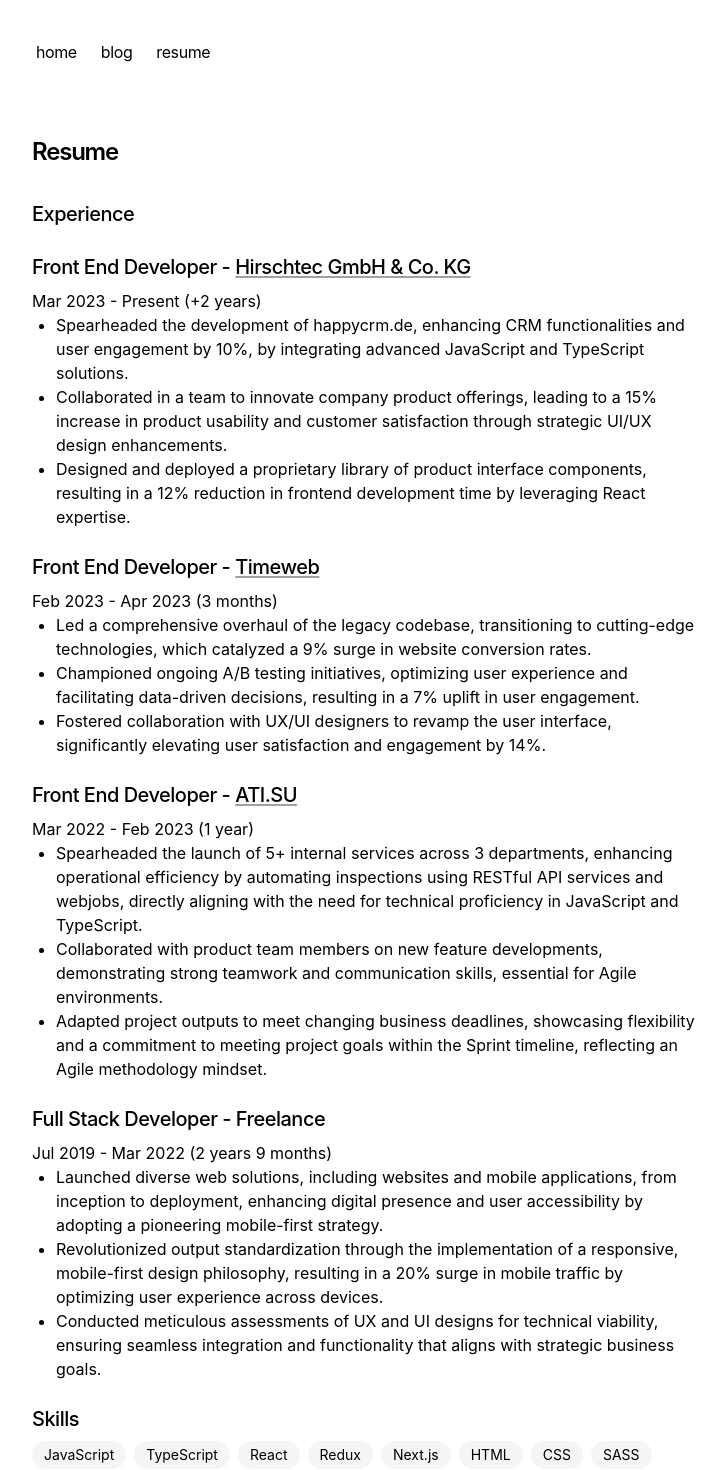
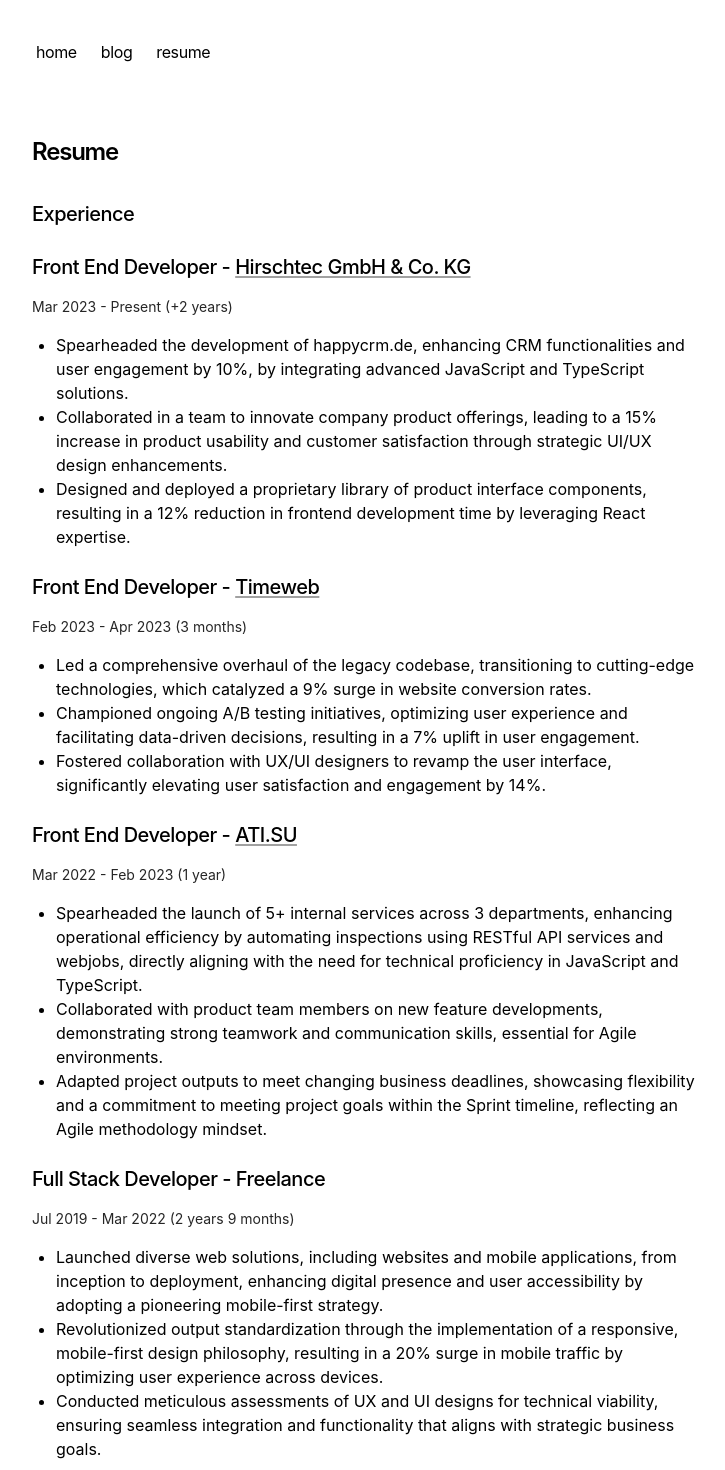
Before and after one commit to tsepakme/tsepakme.com, a Next.js app: page /resume in a window 1280 px wide. Shown: the top 1470 px of the page, without its empty margins (272-997 px from the left). Built offline with nearby package versions, Linux system fonts and the light colour scheme.

Commit message:
Add resume PDF and update resume page with improved date formatting

```diff
--- a/app/resume/page.tsx
+++ b/app/resume/page.tsx
@@ -16,7 +16,7 @@
             Hirschtec GmbH & Co. KG
           </a>
         </h3>
-        Mar 2023 - Present (+2 years)
+        <p className="text-sm text-neutral-600 dark:text-neutral-400">Mar 2023 - Present (+2 years)</p>
         <ul>
           <li>Spearheaded the development of happycrm.de, enhancing CRM functionalities and user engagement
             by 10%, by integrating advanced JavaScript and TypeScript solutions.</li>
@@ -32,7 +32,7 @@
             Timeweb
           </a>
         </h3>
-        Feb 2023 - Apr 2023 (3 months)
+        <p className="text-sm text-neutral-600 dark:text-neutral-400">Feb 2023 - Apr 2023 (3 months)</p>
         <ul>
           <li>Led a comprehensive overhaul of the legacy codebase, transitioning to cutting-edge technologies,
             which catalyzed a 9% surge in website conversion rates.</li>
@@ -48,7 +48,7 @@
             ATI.SU
           </a>
         </h3>
-        Mar 2022 - Feb 2023 (1 year)
+        <p className="text-sm text-neutral-600 dark:text-neutral-400">Mar 2022 - Feb 2023 (1 year)</p>
         <ul>
           <li>Spearheaded the launch of 5+ internal services across 3 departments, enhancing operational
             efficiency by automating inspections using RESTful API services and webjobs, directly aligning with the
@@ -63,7 +63,7 @@
         <h3>
           Full Stack Developer - Freelance
         </h3>
-        Jul 2019 - Mar 2022 (2 years 9 months)
+        <p className="text-sm text-neutral-600 dark:text-neutral-400">Jul 2019 - Mar 2022 (2 years 9 months)</p>
         <ul>
           <li>Launched diverse web solutions, including websites and mobile applications, from inception to
             deployment, enhancing digital presence and user accessibility by adopting a pioneering mobile-first
@@ -83,7 +83,7 @@
           ].map((skill) => (
             <span
               key={skill}
-              className="px-3 py-1 rounded-full bg-neutral-100 dark:bg-neutral-800 text-sm hover:bg-neutral-200"
+              className="px-3 py-1 rounded-full bg-neutral-100 dark:bg-neutral-800 text-sm hover:bg-neutral-200 transition-colors"
             >
               {skill}
             </span>
@@ -97,7 +97,7 @@
             Novosibirsk State University of Architecture and Civil Engeering
           </a>
         </h3>
-        Jul 2009 - 2014
+        <p className="text-sm text-neutral-600 dark:text-neutral-400">Jul 2009 - 2014</p>
         <p>Master of Engeering</p>
 
         <h2>Licenses & Certifications</h2>
@@ -108,8 +108,8 @@
       </div>
       <div className="mt-8">
         <a
-          href="https://drive.google.com/file/d/1nHWiY8zfWpUEKTqWO3VwaAAUKH9XGtOb/view?usp=sharing"
-          className="px-4 py-2 border border-neutral-200 dark:border-neutral-700 rounded-lg hover:bg-neutral-100 cursor-pointer"
+          href="/resume.pdf"
+          className="px-4 py-2 border border-neutral-200 dark:border-neutral-700 rounded-lg hover:bg-neutral-100 dark:hover:bg-neutral-800 transition-colors cursor-pointer"
           download
         >
           Download PDF
```
Also changed, not shown: 2 other files (tests, documents, lock files or other folders).
